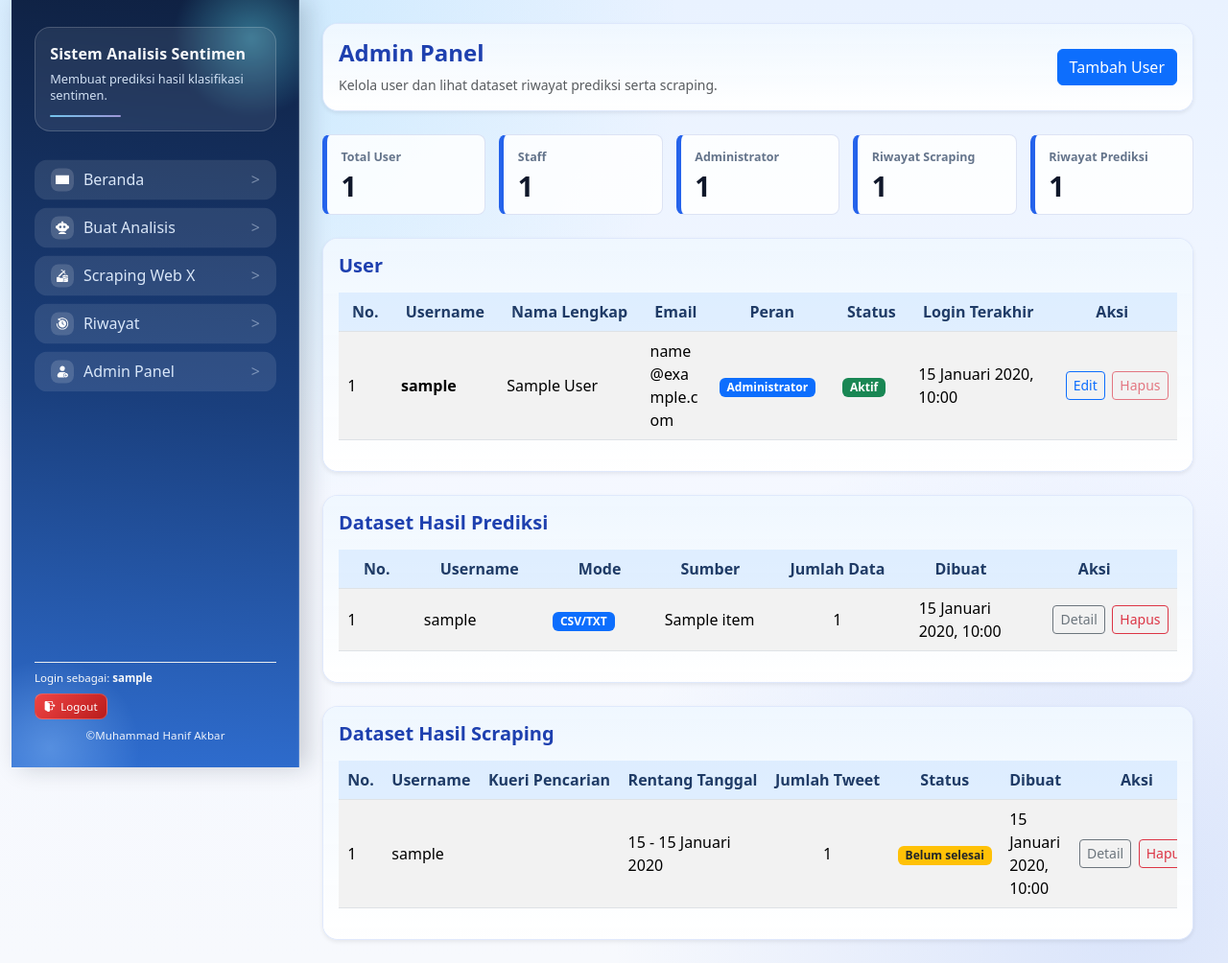
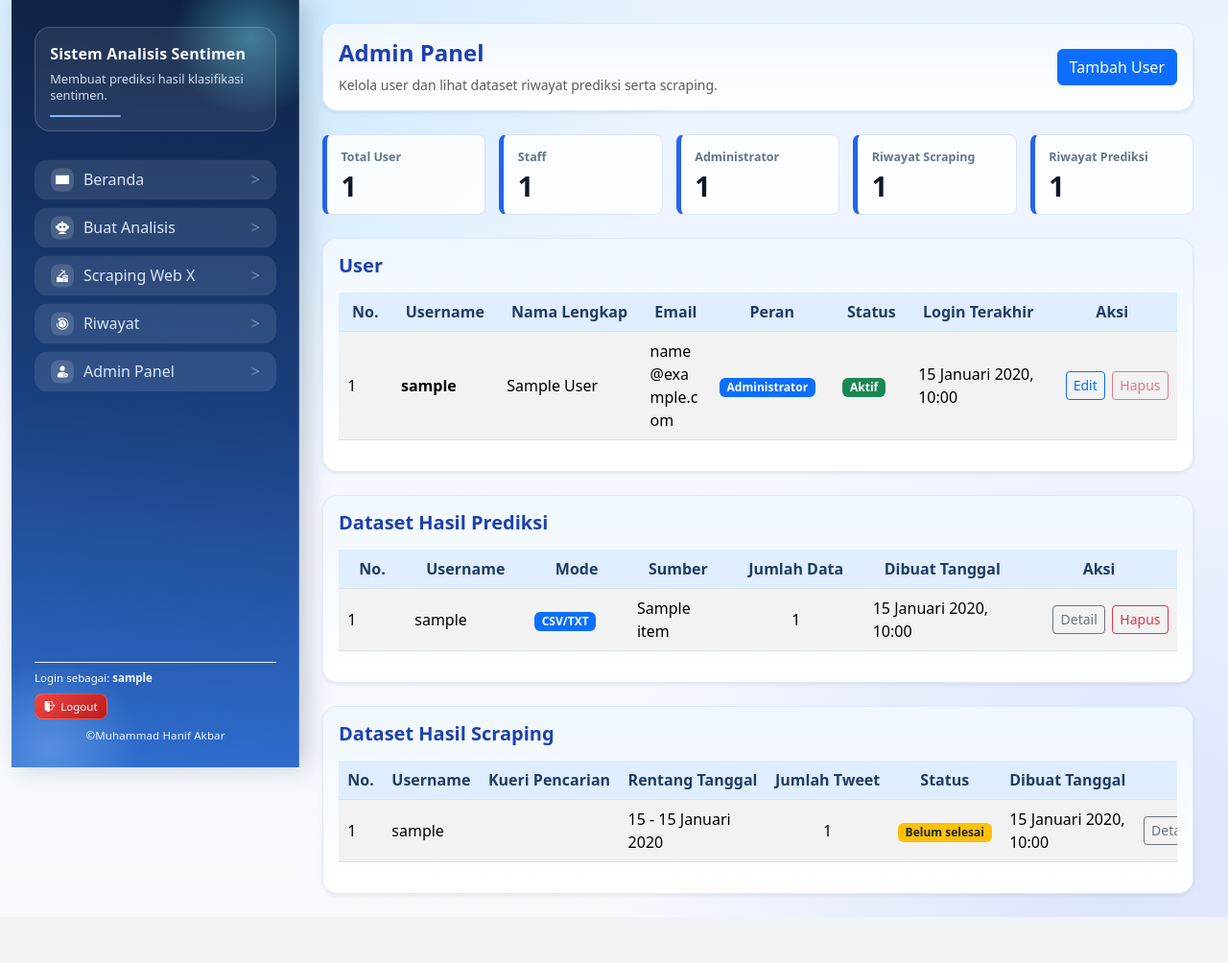
Before and after one commit to HanifAkb/WebSentimen, a Django app: template sentiment_app/templates/sentiment_app/admin_panel.html in a window 1280 px wide. Shown: the whole page at 96% size. After the commit the page ends 956 px from the top, so only its background shows below. Run offline with Django 4.2, Linux system fonts and the light colour scheme; a user stored in the database is signed in; tables that the repository leaves empty hold one stand-in row (values such as "Sample post"); the template is opened without the code that fills it: values that come from a table or form of the project are taken from there, most other values are stand-ins (such as "Sample title", 1, 10 or a date in 2020); data that the repository does not hold is empty; grey boxes are pictures that could not be loaded.

Commit message:
Rename admin dataset created headers

```diff
--- a/sentiment_app/templates/sentiment_app/admin_panel.html
+++ b/sentiment_app/templates/sentiment_app/admin_panel.html
@@ -132,7 +132,7 @@
                                     <th>Mode</th>
                                     <th>Sumber</th>
                                     <th class="text-center">Jumlah Data</th>
-                                    <th>Dibuat</th>
+                                    <th>Dibuat Tanggal</th>
                                     <th>Aksi</th>
                                 </tr>
                             </thead>
@@ -204,7 +204,7 @@
                                     <th>Rentang Tanggal</th>
                                     <th class="text-center">Jumlah Tweet</th>
                                     <th>Status</th>
-                                    <th>Dibuat</th>
+                                    <th>Dibuat Tanggal</th>
                                     <th>Aksi</th>
                                 </tr>
                             </thead>
```
Also changed, not shown: sentiment_app/tests/test_auth_history.py (+2 -1 lines).
